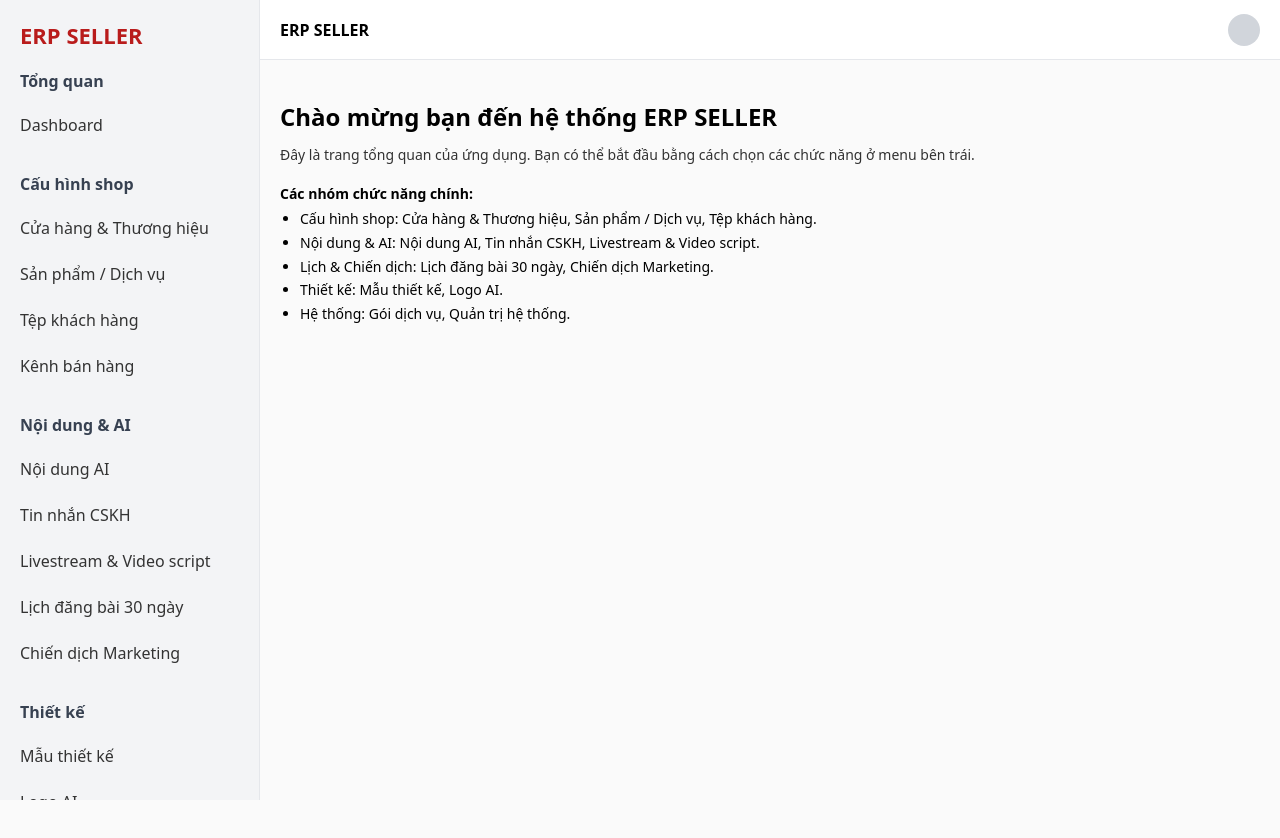
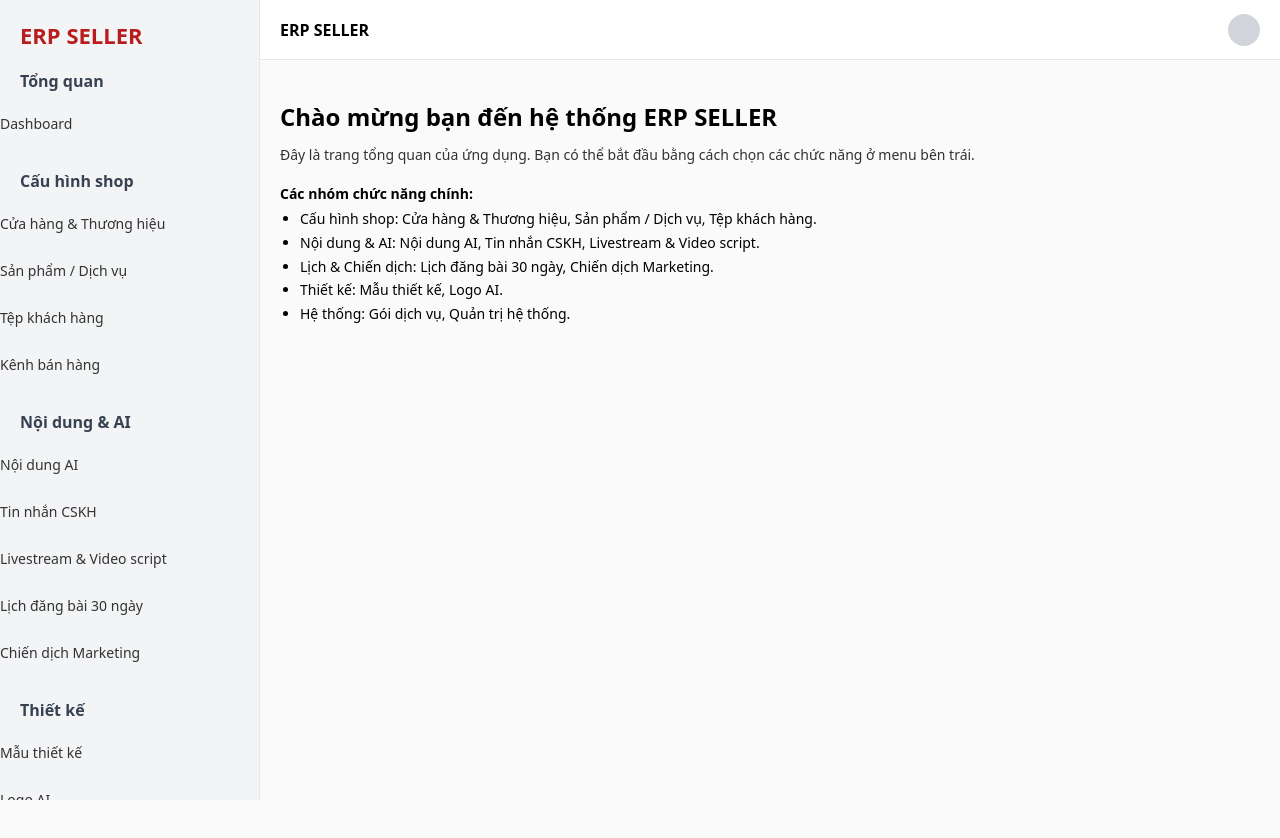
Before and after one commit to conlele0201/erp-seller-crm, a Next.js app: page / in a window 1280 px wide. Built offline with nearby package versions, Linux system fonts and the light colour scheme.

Commit message:
Update globals.css

```diff
--- a/app/globals.css
+++ b/app/globals.css
@@ -6,30 +6,32 @@
 
 body {
   background-color: #fafafa;
-  font-family: system-ui, -apple-system, BlinkMacSystemFont, 'Segoe UI', sans-serif;
+  font-family: system-ui, -apple-system, BlinkMacSystemFont, "Segoe UI",
+    sans-serif;
 }
 
-/* ===== SIDEBAR ERP ===== */
-
+/* ====== SIDEBAR ITEM – CHO NỀN TRÀN FULL 2 BÊN ====== */
+/* Sidebar hiện đang có padding-left/right: 20px
+   => Dùng margin âm -20px để nền của item tràn sát viền trái/phải
+*/
 .sidebar-item {
   display: block;
-  width: 100%;
-  padding: 10px 16px;
-  border-radius: 4px;
+  padding: 10px 20px;
+  margin: 0 -20px 4px; /* TRICK quan trọng: tràn ra 2 bên 20px */
   cursor: pointer;
+  font-size: 14px;
   color: #333;
-  transition: all 0.2s ease;
+  transition: background-color 0.15s ease, color 0.15s ease;
 }
 
-/* Hover đỏ chuẩn ERP */
+/* Màu khi hover */
 .sidebar-item:hover {
   background-color: #ffe3e3;
-  color: #b71c1c;
 }
 
-/* Active item */
+/* Màu khi active (nếu anh gắn class="sidebar-item active") */
 .sidebar-item.active {
-  background-color: #b71c1c;
-  color: #fff !important;
-  font-weight: 700;
+  background-color: #fecaca;
+  color: #b91c1c;
+  font-weight: 600;
 }
```
